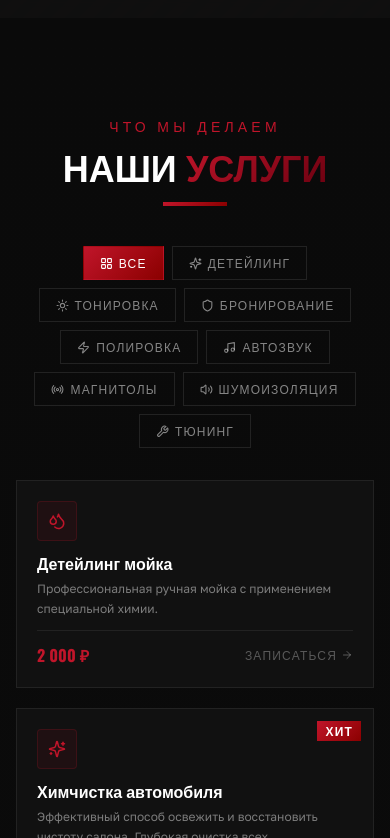
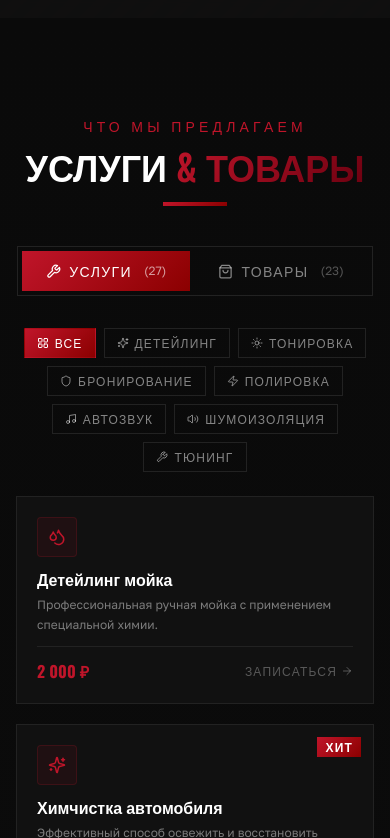
Before and after one commit to pr-poehali-dev/detailing-studio-website-3, a React (Vite) app: page / in a window 390 px wide. Shown: the part 826-1664 px from the top of the page. Built offline with nearby package versions, Linux system fonts and the light colour scheme; grey boxes are pictures that could not be loaded.

Commit message:
Разделение товаров и услуг

```diff
--- a/src/pages/Index.tsx
+++ b/src/pages/Index.tsx
@@ -44,9 +44,15 @@ const serviceCategories = [
   { id: "ppf", label: "Бронирование", icon: "Shield" },
   { id: "polishing", label: "Полировка", icon: "Zap" },
   { id: "audio", label: "Автозвук", icon: "Music" },
+  { id: "noise", label: "Шумоизоляция", icon: "Volume2" },
+  { id: "tuning", label: "Тюнинг", icon: "Wrench" },
+];
+
+const productCategories = [
+  { id: "all", label: "Все товары", icon: "LayoutGrid" },
+  { id: "audio", label: "Автозвук", icon: "Music" },
   { id: "radio", label: "Магнитолы", icon: "Radio" },
   { id: "noise", label: "Шумоизоляция", icon: "Volume2" },
-  { id: "tuning", label: "Тюнинг", icon: "Wrench" },
 ];
 
 const services = [
@@ -56,9 +62,9 @@ const services = [
   { cat: "detailing", icon: "Car", title: "Чистка кожи", desc: "Профессиональная чистка и обработка кожаных поверхностей салона.", price: "1 000 ₽", badge: null, color: "#C0152A" },
   { cat: "detailing", icon: "Wind", title: "Озонирование салона", desc: "Эффективный метод удаления неприятных запахов и дезинфекции салона.", price: "2 000 ₽", badge: null, color: "#C0152A" },
   { cat: "detailing", icon: "Droplets", title: "Мойка двигателя", desc: "Высококачественная мойка двигателя с использованием профессиональной химии.", price: "3 000 ₽", badge: null, color: "#C0152A" },
-  { cat: "detailing", icon: "Flashlight", title: "Восстановление фар", desc: "Глубокое восстановление фар — улучшение светопропускания и защита оптики.", price: "12 000 ₽", badge: null, color: "#C0152A" },
-  { cat: "detailing", icon: "Umbrella", title: "Антидождь на лобовое стекло", desc: "Водоотталкивающее покрытие для лобового стекла. Отличная видимость в дождь.", price: "2 000 ₽", badge: null, color: "#C0152A" },
-  { cat: "detailing", icon: "Eye", title: "Тонирование стёкол (детейлинг)", desc: "Эффективное решение для повышения комфорта и конфиденциальности.", price: "4 500 ₽", badge: null, color: "#C0152A" },
+  { cat: "detailing", icon: "Lightbulb", title: "Восстановление фар", desc: "Глубокое восстановление фар — улучшение светопропускания и защита оптики.", price: "12 000 ₽", badge: null, color: "#C0152A" },
+  { cat: "detailing", icon: "Droplet", title: "Антидождь на лобовое стекло", desc: "Водоотталкивающее покрытие для лобового стекла. Отличная видимость в дождь.", price: "2 000 ₽", badge: null, color: "#C0152A" },
+  { cat: "detailing", icon: "Eye", title: "Тонирование стёкол", desc: "Эффективное решение для повышения комфорта и конфиденциальности.", price: "4 500 ₽", badge: null, color: "#C0152A" },
   // ТОНИРОВКА
   { cat: "tinting", icon: "Sun", title: "Тонировка в круг", desc: "Полная тонировка всех стёкол автомобиля. Без снятия дверных карт.", price: "12 000 ₽", badge: "ХИТ", color: "#A855F7" },
   { cat: "tinting", icon: "Sun", title: "Тонировка заднего стекла", desc: "Тонировка заднего стекла. Гарантия качества.", price: "3 000 ₽", badge: null, color: "#A855F7" },
@@ -68,7 +74,7 @@ const services = [
   // БРОНИРОВАНИЕ ППФ
   { cat: "ppf", icon: "Shield", title: "Бронирование авто (полиуретан)", desc: "Защитная полиуретановая плёнка — надёжная защита от сколов и царапин.", price: "от 5 000 ₽", badge: null, color: "#00D4FF" },
   { cat: "ppf", icon: "Shield", title: "Бронирование капота", desc: "Защита капота от сколов и царапин. Сохраняет первозданный вид кузова.", price: "15 000 ₽", badge: "ХИТ", color: "#00D4FF" },
-  { cat: "ppf", icon: "Flashlight", title: "Полировка и бронирование фар", desc: "Защита оптики от механических повреждений и ультрафиолета.", price: "5 000 ₽", badge: null, color: "#00D4FF" },
+  { cat: "ppf", icon: "Lightbulb", title: "Полировка и бронирование фар", desc: "Защита оптики от механических повреждений и ультрафиолета.", price: "5 000 ₽", badge: null, color: "#00D4FF" },
   // ПОЛИРОВКА
   { cat: "polishing", icon: "Zap", title: "Полировка авто (для блеска)", desc: "Убирает мелкие и глубокие царапины. Восстановление зеркального блеска кузова.", price: "8 000 ₽", badge: null, color: "#FFD600" },
   { cat: "polishing", icon: "Sparkles", title: "Полировка + Керамика", desc: "Керамическое покрытие для защиты лака. Блеск и защита на годы вперёд.", price: "25 000 ₽", badge: "ХИТ", color: "#FFD600" },
@@ -77,18 +83,28 @@ const services = [
   { cat: "audio", icon: "Music", title: "Установка усилителя", desc: "Установка усилителя с прокладкой кабелей и настройкой.", price: "4 500 ₽", badge: null, color: "#22C55E" },
   { cat: "audio", icon: "Radio", title: "Установка андроид магнитолы", desc: "Установка всех типов магнитол в любой автомобиль, подключение камеры.", price: "2 500 ₽", badge: null, color: "#22C55E" },
   { cat: "audio", icon: "Music", title: "Установка автозвука", desc: "Комплексная установка автозвука: сабвуфер, усилитель, динамики, шумоизоляция.", price: "от 1 000 ₽", badge: null, color: "#22C55E" },
-  // АВТОЗВУК ТОВАРЫ — Сабвуферы
-  { cat: "audio", icon: "Disc", title: "Сабвуфер Ural", desc: "Новый с гарантией. Возможна установка в нашей студии.", price: "3 999 ₽", badge: null, color: "#22C55E" },
-  { cat: "audio", icon: "Disc", title: "Сабвуфер Edge", desc: "Новый с гарантией. Возможна установка в нашей студии.", price: "2 999 ₽", badge: null, color: "#22C55E" },
-  { cat: "audio", icon: "Disc", title: "Сабвуфер AMP", desc: "Новый с гарантией. Возможна установка в нашей студии.", price: "1 999 ₽", badge: null, color: "#22C55E" },
-  { cat: "audio", icon: "Disc", title: "Сабвуфер Aura", desc: "Новый с гарантией. Возможна установка в нашей студии.", price: "999 ₽", badge: null, color: "#22C55E" },
-  // Динамики
+  // ШУМОИЗОЛЯЦИЯ УСЛУГИ
+  { cat: "noise", icon: "Volume2", title: "Шумоизоляция пола авто", desc: "Комплексная шумоизоляция пола автомобиля.", price: "15 000 ₽", badge: null, color: "#8B5CF6" },
+  { cat: "noise", icon: "Volume2", title: "Шумоизоляция дверей авто", desc: "6-слойная шумоизоляция дверей. Материалы STP.", price: "12 000 ₽", badge: "ХИТ", color: "#8B5CF6" },
+  { cat: "noise", icon: "Volume2", title: "Шумоизоляция крыши / потолка", desc: "Шумоизоляция крыши для снижения шума дождя и дороги.", price: "8 000 ₽", badge: null, color: "#8B5CF6" },
+  // ТЮНИНГ
+  { cat: "tuning", icon: "Lightbulb", title: "Контурная подсветка AmbieLight", desc: "Установка подсветки в любой автомобиль с гарантией.", price: "12 000 ₽", badge: null, color: "#EC4899" },
+  { cat: "tuning", icon: "Lightbulb", title: "Контурная подсветка салона", desc: "Полная контурная подсветка салона автомобиля.", price: "15 000 ₽", badge: "НОВИНКА", color: "#EC4899" },
+];
+
+const products = [
+  // САБВУФЕРЫ
+  { cat: "audio", icon: "Disc3", title: "Сабвуфер Ural", desc: "Новый с гарантией. Возможна установка в нашей студии.", price: "3 999 ₽", badge: null, color: "#22C55E" },
+  { cat: "audio", icon: "Disc3", title: "Сабвуфер Edge", desc: "Новый с гарантией. Возможна установка в нашей студии.", price: "2 999 ₽", badge: null, color: "#22C55E" },
+  { cat: "audio", icon: "Disc3", title: "Сабвуфер AMP", desc: "Новый с гарантией. Возможна установка в нашей студии.", price: "1 999 ₽", badge: null, color: "#22C55E" },
+  { cat: "audio", icon: "Disc3", title: "Сабвуфер Aura", desc: "Новый с гарантией. Возможна установка в нашей студии.", price: "999 ₽", badge: null, color: "#22C55E" },
+  // ДИНАМИКИ
   { cat: "audio", icon: "Speaker", title: "Динамики Audio System", desc: "Новые с гарантией. Возможна установка в нашей студии.", price: "4 999 ₽", badge: null, color: "#22C55E" },
   { cat: "audio", icon: "Speaker", title: "Динамики Morel", desc: "Новые с гарантией. Возможна установка в нашей студии.", price: "3 999 ₽", badge: null, color: "#22C55E" },
   { cat: "audio", icon: "Speaker", title: "Динамики Ural", desc: "Новые с гарантией. Возможна установка в нашей студии.", price: "2 999 ₽", badge: null, color: "#22C55E" },
   { cat: "audio", icon: "Speaker", title: "Динамики Focal", desc: "Новые с гарантией. Возможна установка в нашей студии.", price: "1 999 ₽", badge: null, color: "#22C55E" },
   { cat: "audio", icon: "Speaker", title: "Динамики Aura", desc: "Новые с гарантией. Возможна установка в нашей студии.", price: "999 ₽", badge: null, color: "#22C55E" },
-  // Усилители
+  // УСИЛИТЕЛИ
   { cat: "audio", icon: "Zap", title: "Усилитель Aura", desc: "Новый с гарантией. Возможна установка в нашей студии.", price: "3 999 ₽", badge: null, color: "#22C55E" },
   { cat: "audio", icon: "Zap", title: "Усилитель Ural", desc: "Новый с гарантией. Возможна установка в нашей студии.", price: "2 999 ₽", badge: null, color: "#22C55E" },
   { cat: "audio", icon: "Zap", title: "Усилитель Edge", desc: "Новый с гарантией. Возможна установка в нашей студии.", price: "1 999 ₽", badge: null, color: "#22C55E" },
@@ -97,21 +113,14 @@ const services = [
   { cat: "radio", icon: "Radio", title: "Teyes CC4 Pro 8-128 (9\"-10\")", desc: "Топовая Android-магнитола. Новая с гарантией.", price: "50 000 ₽", badge: "ТОП", color: "#F59E0B" },
   { cat: "radio", icon: "Radio", title: "Teyes CC3 2K 4-64 (9\"-10\")", desc: "Android-магнитола с 2K экраном. Новая с гарантией.", price: "25 000 ₽", badge: null, color: "#F59E0B" },
   { cat: "radio", icon: "Radio", title: "Teyes CC3L 4-32 (9\"-10\")", desc: "Android-магнитола. Новая с гарантией.", price: "15 000 ₽", badge: null, color: "#F59E0B" },
+  { cat: "radio", icon: "Radio", title: "DUDU 3 9\" 4-64", desc: "Android-магнитола. Новая с гарантией.", price: "14 000 ₽", badge: null, color: "#F59E0B" },
   { cat: "radio", icon: "Radio", title: "BOS-mini Q8 6-64 (9\"-10\")", desc: "Android-магнитола. Новая с гарантией.", price: "10 000 ₽", badge: null, color: "#F59E0B" },
   { cat: "radio", icon: "Radio", title: "Aura AMV-1016L 10\"", desc: "Android-магнитола Aura. Новая с гарантией.", price: "9 000 ₽", badge: null, color: "#F59E0B" },
-  { cat: "radio", icon: "Radio", title: "DUDU 3 9\" 4-64", desc: "Android-магнитола DUDU. Новая с гарантией.", price: "14 000 ₽", badge: null, color: "#F59E0B" },
-  // ШУМОИЗОЛЯЦИЯ УСЛУГИ
-  { cat: "noise", icon: "Volume2", title: "Шумоизоляция пола авто", desc: "Комплексная шумоизоляция пола автомобиля.", price: "15 000 ₽", badge: null, color: "#8B5CF6" },
-  { cat: "noise", icon: "Volume2", title: "Шумоизоляция дверей авто", desc: "6-слойная шумоизоляция дверей. Материалы STP.", price: "12 000 ₽", badge: "ХИТ", color: "#8B5CF6" },
-  { cat: "noise", icon: "Volume2", title: "Шумоизоляция крыши / потолка", desc: "Шумоизоляция крыши для снижения шума дождя и дороги.", price: "8 000 ₽", badge: null, color: "#8B5CF6" },
-  // ШУМОИЗОЛЯЦИЯ ТОВАРЫ
-  { cat: "noise", icon: "Package", title: "Шумоизоляция STP Aura Comfort", desc: "Новые комплектующие с гарантией. Возможна установка в нашей студии.", price: "999 ₽", badge: null, color: "#8B5CF6" },
+  // ШУМО/ВИБРО ИЗОЛЯЦИЯ
   { cat: "noise", icon: "Package", title: "Виброизоляция STP Legend", desc: "Новые комплектующие с гарантией. Возможна установка в нашей студии.", price: "2 999 ₽", badge: null, color: "#8B5CF6" },
   { cat: "noise", icon: "Package", title: "Виброизоляция Comfort", desc: "Новые комплектующие с гарантией. Возможна установка в нашей студии.", price: "1 999 ₽", badge: null, color: "#8B5CF6" },
   { cat: "noise", icon: "Package", title: "Виброизоляция Aura", desc: "Новые комплектующие с гарантией. Возможна установка в нашей студии.", price: "999 ₽", badge: null, color: "#8B5CF6" },
-  // ТЮНИНГ
-  { cat: "tuning", icon: "Lightbulb", title: "Контурная подсветка AmbieLight", desc: "Установка подсветки в любой автомобиль с гарантией.", price: "12 000 ₽", badge: null, color: "#EC4899" },
-  { cat: "tuning", icon: "Lightbulb", title: "Контурная подсветка салона", desc: "Полная контурная подсветка салона автомобиля.", price: "15 000 ₽", badge: "НОВИНКА", color: "#EC4899" },
+  { cat: "noise", icon: "Package", title: "Шумоизоляция STP Aura Comfort", desc: "Новые комплектующие с гарантией. Возможна установка в нашей студии.", price: "999 ₽", badge: null, color: "#8B5CF6" },
 ];
 
 const portfolio = [
@@ -196,6 +205,8 @@ export default function Index() {
   const [formData, setFormData] = useState({ name: "", phone: "", service: "", date: "" });
   const [formSent, setFormSent] = useState(false);
   const [activeCategory, setActiveCategory] = useState("all");
+  const [activeTab, setActiveTab] = useState<"services" | "products">("services");
+  const [activeProductCategory, setActiveProductCategory] = useState("all");
 
   useEffect(() => {
     const handleScroll = () => setScrolled(window.scrollY > 50);
@@ -325,53 +336,71 @@ export default function Index() {
         </div>
       </section>
 
-      {/* SERVICES */}
+      {/* SERVICES & PRODUCTS */}
       <section id="services" className="py-24 relative">
         <div className="absolute inset-0 bg-gradient-to-b from-[#0A0A0A] via-[#0D0D0D] to-[#0A0A0A]" />
         <div className="relative max-w-7xl mx-auto px-4 sm:px-6">
           <div className="section-reveal mb-10 text-center">
-            <span className="font-oswald text-sm tracking-[0.3em] text-[#C0152A] uppercase">Что мы делаем</span>
+            <span className="font-oswald text-sm tracking-[0.3em] text-[#C0152A] uppercase">Что мы предлагаем</span>
             <h2 className="font-oswald text-4xl md:text-6xl font-bold mt-2">
-              НАШИ <span className="text-gradient-orange">УСЛУГИ</span>
+              УСЛУГИ <span className="text-gradient-orange">&amp; ТОВАРЫ</span>
             </h2>
             <div className="w-16 h-1 bg-gradient-orange mx-auto mt-4" />
           </div>
 
-          {/* Category filter */}
-          <div className="section-reveal mb-8 flex flex-wrap gap-2 justify-center">
+          {/* Main tabs */}
+          <div className="section-reveal mb-8 flex justify-center">
+            <div className="inline-flex border border-[#222] p-1 gap-1">
+              <button
+                onClick={() => { setActiveTab("services"); setActiveCategory("all"); }}
+                className={`flex items-center gap-2 px-6 py-2.5 font-oswald text-sm tracking-widest uppercase transition-all ${
+                  activeTab === "services" ? "bg-gradient-orange text-white" : "text-white/50 hover:text-white"
+                }`}
+              >
+                <Icon name="Wrench" size={15} /> Услуги
+                <span className="font-golos text-xs opacity-60 normal-case tracking-normal ml-1">({services.length})</span>
+              </button>
+              <button
+                onClick={() => { setActiveTab("products"); setActiveProductCategory("all"); }}
+                className={`flex items-center gap-2 px-6 py-2.5 font-oswald text-sm tracking-widest uppercase transition-all ${
+                  activeTab === "products" ? "bg-gradient-orange text-white" : "text-white/50 hover:text-white"
+                }`}
+              >
+                <Icon name="ShoppingBag" size={15} /> Товары
+                <span className="font-golos text-xs opacity-60 normal-case tracking-normal ml-1">({products.length})</span>
+              </button>
+            </div>
+          </div>
+
+          {/* Services tab */}
+          {activeTab === "services" && (
+            <>
+              <div className="mb-6 flex flex-wrap gap-2 justify-center">
                 {serviceCategories.map((cat) => (
                   <button
                     key={cat.id}
                     onClick={() => setActiveCategory(cat.id)}
-                className={`flex items-center gap-1.5 px-4 py-2 font-oswald text-xs tracking-widest uppercase transition-all border ${
+                    className={`flex items-center gap-1.5 px-3 py-1.5 font-oswald text-xs tracking-widest uppercase transition-all border ${
                       activeCategory === cat.id
                         ? "bg-gradient-orange text-white border-transparent"
                         : "bg-transparent text-white/50 border-[#222] hover:border-[#C0152A]/50 hover:text-white"
                     }`}
                   >
-                <Icon name={cat.icon} size={13} />
+                    <Icon name={cat.icon} size={12} fallback="Wrench" />
                     {cat.label}
                   </button>
                 ))}
               </div>
-
               <div className="grid grid-cols-1 md:grid-cols-2 lg:grid-cols-3 gap-5">
                 {services.filter(s => activeCategory === "all" || s.cat === activeCategory).map((s, i) => (
-              <div
-                key={i}
-                className="card-hover bg-[#111] border border-[#222] p-5 relative overflow-hidden group animate-fade-in"
-              >
+                  <div key={i} className="card-hover bg-[#111] border border-[#222] p-5 relative overflow-hidden group animate-fade-in">
                     {s.badge && (
-                  <span className="absolute top-3 right-3 bg-gradient-orange text-white font-oswald font-bold text-xs px-2 py-0.5 tracking-widest">
-                    {s.badge}
-                  </span>
+                      <span className="absolute top-3 right-3 bg-gradient-orange text-white font-oswald font-bold text-xs px-2 py-0.5 tracking-widest">{s.badge}</span>
                     )}
                     <div className="w-10 h-10 rounded flex items-center justify-center mb-3" style={{ backgroundColor: `${s.color}15`, border: `1px solid ${s.color}30` }}>
                       <Icon name={s.icon} size={18} style={{ color: s.color }} fallback="Wrench" />
                     </div>
-                <h3 className="font-oswald text-base font-bold mb-1.5 text-white group-hover:text-[#C0152A] transition-colors leading-tight">
-                  {s.title}
-                </h3>
+                    <h3 className="font-oswald text-base font-bold mb-1.5 text-white group-hover:text-[#C0152A] transition-colors leading-tight">{s.title}</h3>
                     <p className="font-golos text-xs text-white/45 leading-relaxed mb-3">{s.desc}</p>
                     <div className="flex items-center justify-between pt-3 border-t border-[#222]">
                       <span className="font-oswald text-base font-bold" style={{ color: s.color }}>{s.price}</span>
@@ -383,12 +412,61 @@ export default function Index() {
                   </div>
                 ))}
               </div>
-
-          <div className="section-reveal mt-6 text-center">
-            <span className="font-golos text-sm text-white/30">
-              Показано: {services.filter(s => activeCategory === "all" || s.cat === activeCategory).length} из {services.length} позиций
+              <div className="mt-5 text-center">
+                <span className="font-golos text-xs text-white/25">
+                  {services.filter(s => activeCategory === "all" || s.cat === activeCategory).length} из {services.length} услуг
                 </span>
               </div>
+            </>
+          )}
+
+          {/* Products tab */}
+          {activeTab === "products" && (
+            <>
+              <div className="mb-6 flex flex-wrap gap-2 justify-center">
+                {productCategories.map((cat) => (
+                  <button
+                    key={cat.id}
+                    onClick={() => setActiveProductCategory(cat.id)}
+                    className={`flex items-center gap-1.5 px-3 py-1.5 font-oswald text-xs tracking-widest uppercase transition-all border ${
+                      activeProductCategory === cat.id
+                        ? "bg-gradient-orange text-white border-transparent"
+                        : "bg-transparent text-white/50 border-[#222] hover:border-[#C0152A]/50 hover:text-white"
+                    }`}
+                  >
+                    <Icon name={cat.icon} size={12} fallback="Package" />
+                    {cat.label}
+                  </button>
+                ))}
+              </div>
+              <div className="grid grid-cols-1 md:grid-cols-2 lg:grid-cols-3 xl:grid-cols-4 gap-4">
+                {products.filter(p => activeProductCategory === "all" || p.cat === activeProductCategory).map((p, i) => (
+                  <div key={i} className="card-hover bg-[#111] border border-[#222] p-4 relative overflow-hidden group animate-fade-in">
+                    {p.badge && (
+                      <span className="absolute top-3 right-3 bg-gradient-orange text-white font-oswald font-bold text-xs px-2 py-0.5 tracking-widest">{p.badge}</span>
+                    )}
+                    <div className="w-9 h-9 rounded flex items-center justify-center mb-3" style={{ backgroundColor: `${p.color}15`, border: `1px solid ${p.color}30` }}>
+                      <Icon name={p.icon} size={16} style={{ color: p.color }} fallback="Package" />
+                    </div>
+                    <h3 className="font-oswald text-sm font-bold mb-1 text-white group-hover:text-[#C0152A] transition-colors leading-tight">{p.title}</h3>
+                    <p className="font-golos text-xs text-white/40 leading-relaxed mb-3">{p.desc}</p>
+                    <div className="flex items-center justify-between pt-2.5 border-t border-[#222]">
+                      <span className="font-oswald text-sm font-bold" style={{ color: p.color }}>{p.price}</span>
+                      <a href="#booking" className="font-oswald text-xs text-white/30 hover:text-[#C0152A] transition-colors uppercase flex items-center gap-0.5">
+                        КУПИТЬ <Icon name="ArrowRight" size={11} />
+                      </a>
+                    </div>
+                    <div className="absolute bottom-0 left-0 right-0 h-0.5 scale-x-0 group-hover:scale-x-100 transition-transform duration-300 origin-left" style={{ backgroundColor: p.color }} />
+                  </div>
+                ))}
+              </div>
+              <div className="mt-5 text-center">
+                <span className="font-golos text-xs text-white/25">
+                  {products.filter(p => activeProductCategory === "all" || p.cat === activeProductCategory).length} из {products.length} товаров
+                </span>
+              </div>
+            </>
+          )}
         </div>
       </section>
 
```
Lines whose indentation alone changed are shown as unchanged.
